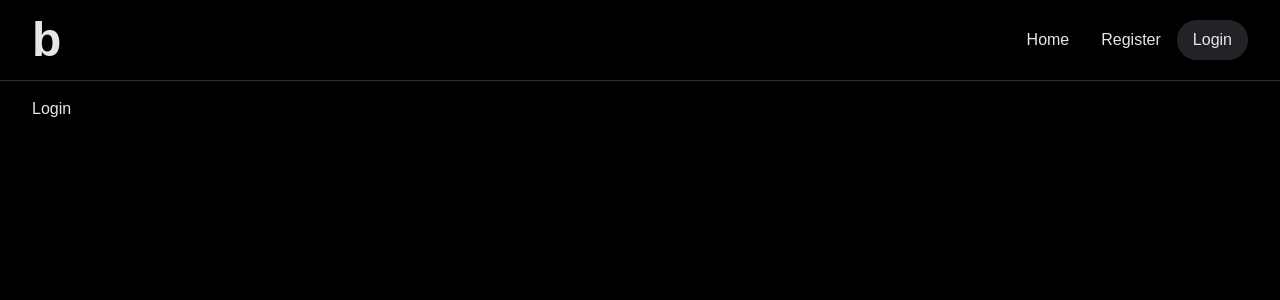
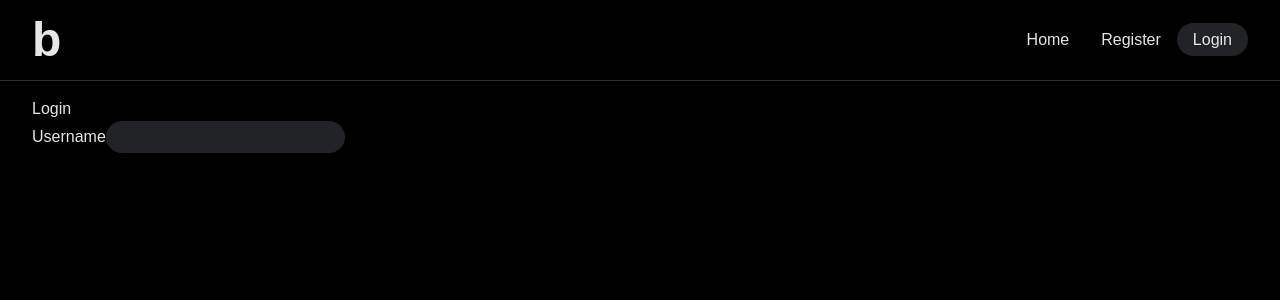
Before and after one commit to evan-walter/baseline, a React (Create React App) app in the folder client/: page /login in a window 1280 px wide. Shown: the top 300 px of the page. Built offline with nearby package versions, Linux system fonts and the light colour scheme.

Commit message:
continuing with form; tweak navbar

```diff
--- a/client/src/components/Form.js
+++ b/client/src/components/Form.js
@@ -1,6 +1,6 @@
 import React, { useState } from 'react';
 
-export default function Form(register) {
+export default function Form({ register }) {
   const [formData, setFormData] = useState({
     username: '',
     email: '',
@@ -17,10 +17,11 @@ export default function Form(register) {
   }
 
   const label = '';
-  const input = 'p-1 text-textlight bg-bgsecondary focus:outline-none rounded';
+  const input = 'py-1 px-4 text-textlight bg-bgsecondary focus:outline-none rounded-full';
 
   return (
     <div>
+      {register ? <div>Register</div> : <div>Login</div>}
       <form onSubmit={onSubmit}>
         <label htmlFor='username' className={label}>Username</label>
         <input id='username' type='text' maxLength='256' required name='username'
--- a/client/src/components/Navbar.js
+++ b/client/src/components/Navbar.js
@@ -3,7 +3,7 @@ import { NavLink } from 'react-router-dom';
 
 export default function Navbar() {
   const pathname = window.location.pathname;
-  const path = (pathname === '') ? '/home' : pathname.substr();
+  const path = (pathname === '') ? '/home' : pathname;
 
   const [barsExpanded, setBarsExpanded] = useState(false);
   const [activeItem, setActiveItem] = useState(path);
@@ -17,6 +17,7 @@ export default function Navbar() {
     setBarsExpanded(false);
   }
 
+  const linkWrap = 'my-2 w-contain';
   const navLink = 'py-2 px-4 hover:bg-bghover hover:rounded-3xl';
   const activeLink = ' lg:bg-bgsecondary lg:rounded-3xl';
 
@@ -27,7 +28,7 @@ export default function Navbar() {
           <NavLink to='/' className='text-5xl font-black' onClick={handleActive}>b</NavLink>
         </div>
         <div className='lg:hidden'>
-          <button className='text-black' onClick={handleBars}>
+          <button className='' onClick={handleBars}>
             <svg className='h-6 w-6 fill-current' viewBox='0 0 24 24'>
               {barsExpanded ? <path d='M18.278 16.864a1 1 0 0 1-1.414 1.414l-4.829-4.828-4.828 4.828a1 1 0 0 1-1.414-1.414l4.828-4.829-4.828-4.828a1 1 0 0 1 1.414-1.414l4.829 4.828 4.828-4.828a1 1 0 1 1 1.414 1.414l-4.828 4.829 4.828 4.828z'/> :
                 <path d='M4 5h16a1 1 0 0 1 0 2H4a1 1 0 1 1 0-2zm0 6h16a1 1 0 0 1 0 2H4a1 1 0 0 1 0-2zm0 6h16a1 1 0 0 1 0 2H4a1 1 0 0 1 0-2z'/>}
@@ -36,9 +37,15 @@ export default function Navbar() {
         </div>
       </div>
       <div className={(barsExpanded ? 'flex flex-col' : 'hidden lg:flex') + ' text-center'}>
-        <NavLink className={navLink + (activeItem === '/' ? activeLink : '')} to='/' onClick={handleActive}>Home</NavLink>
-        <NavLink className={navLink + (activeItem === '/register' ? activeLink : '')} to='/register' onClick={handleActive}>Register</NavLink>
-        <NavLink className={navLink + (activeItem === '/login' ? activeLink : '')} to='/login' onClick={handleActive}>Login</NavLink>
+        <div className={linkWrap}>
+          <NavLink className={navLink + (activeItem === '/' ? activeLink : '')} to='/' onClick={handleActive}>Home</NavLink>
+        </div>
+        <div className={linkWrap}>
+          <NavLink className={navLink + (activeItem === '/register' ? activeLink : '')} to='/register' onClick={handleActive}>Register</NavLink>
+        </div>
+        <div className={linkWrap}>
+          <NavLink className={navLink + (activeItem === '/login' ? activeLink : '')} to='/login' onClick={handleActive}>Login</NavLink>
+        </div>
       </div>
     </nav>
   );
--- a/client/src/pages/Login.js
+++ b/client/src/pages/Login.js
@@ -1,9 +1,10 @@
 import React from 'react';
+import Form from '../components/Form';
 
 export default function Login() {
   return (
     <div className='min-h-screen'>
-      Login
+      <Form />
     </div>
   );
 }
```
